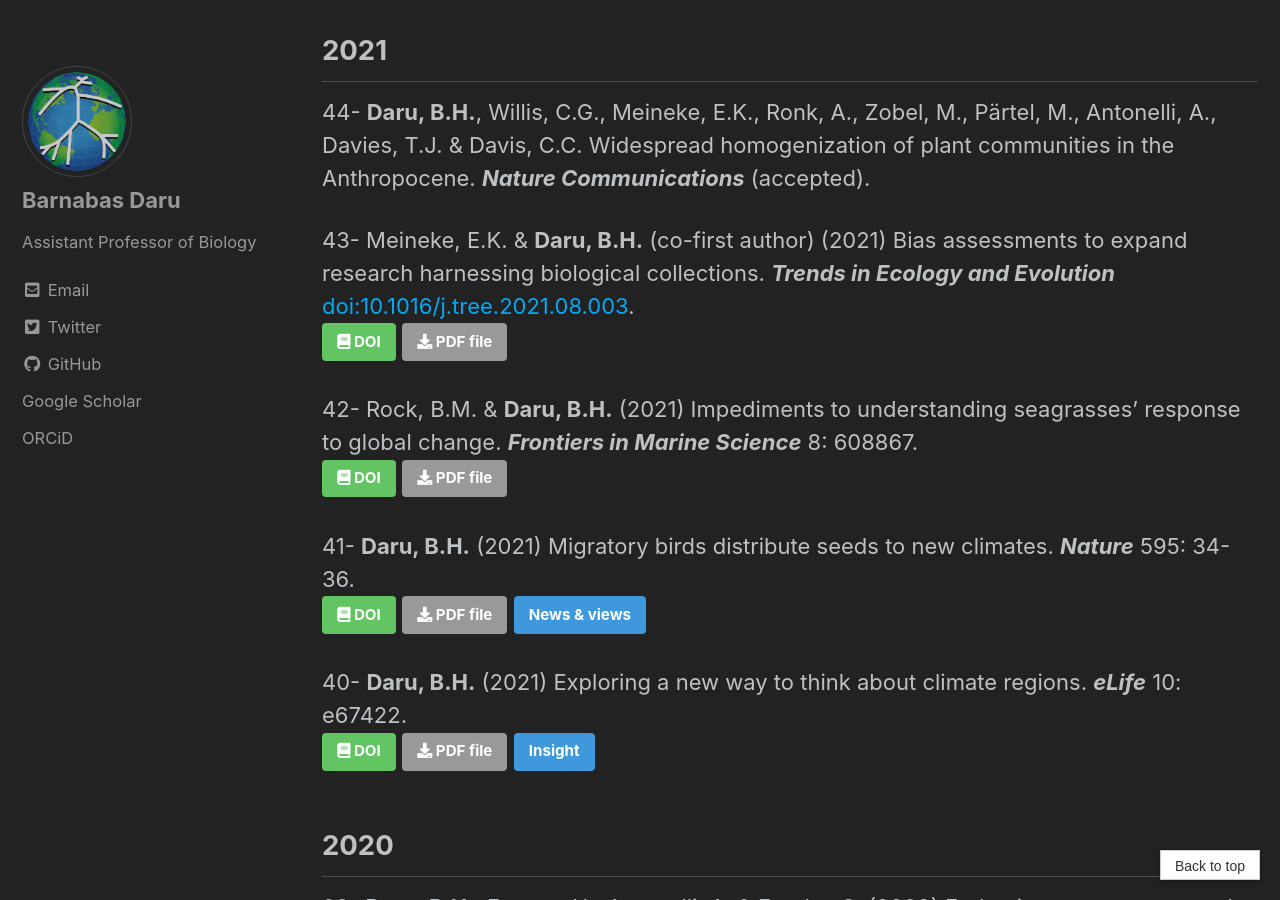
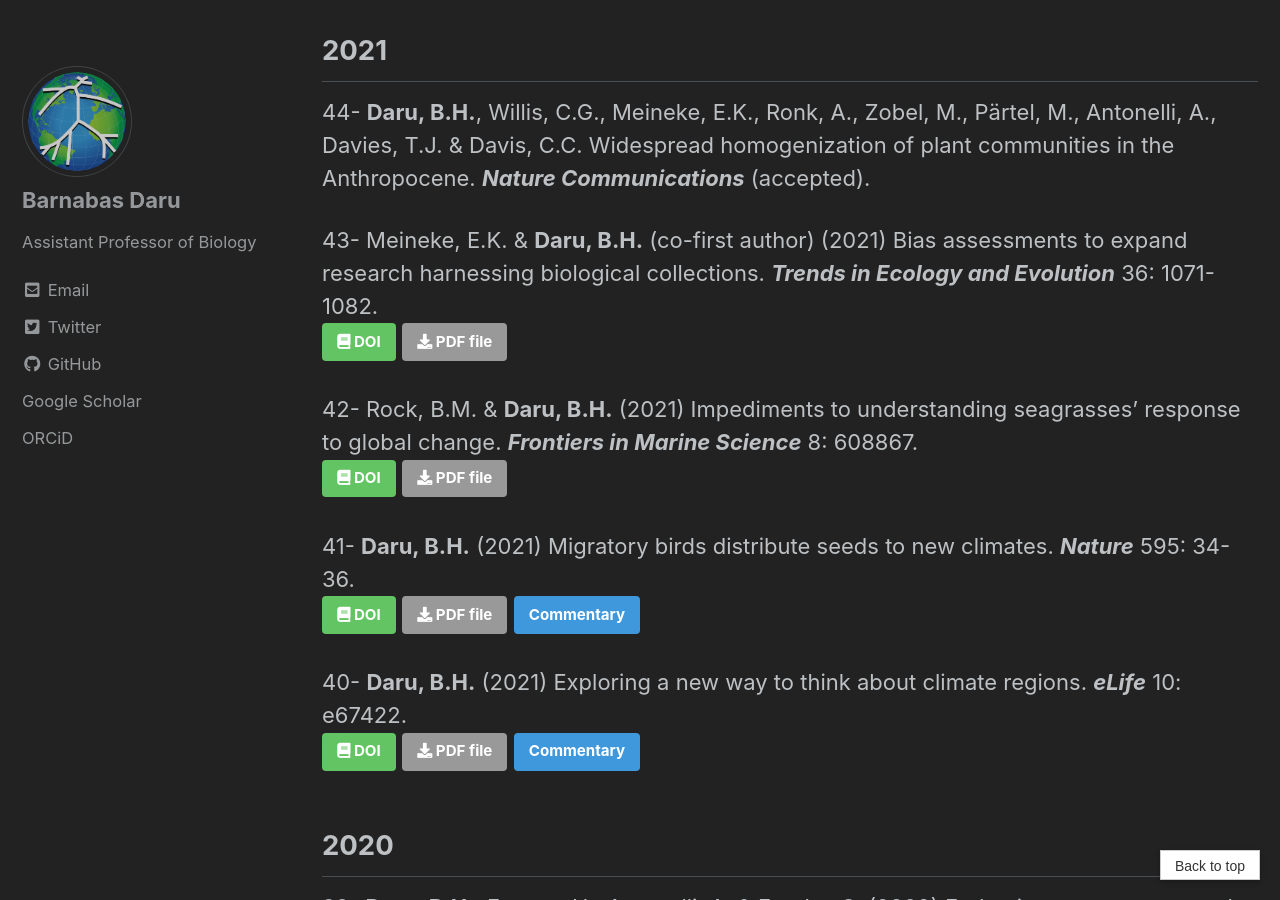
Before and after one commit to darunabas/darulab.github.io, a Jekyll site: the page built from _pages/publications.md, in a window 1280 px wide and 900 px high, scrolled down 397 px. Built offline with Jekyll 4.4.1, drawn with Linux system fonts in a browser that asks for light colours; cached includes are drawn as plain includes.

Commit message:
updated TREE pub

```diff
--- a/_pages/publications.md
+++ b/_pages/publications.md
@@ -18,7 +18,7 @@ tags: []
 
 44- **Daru, B.H.**, Willis, C.G., Meineke, E.K., Ronk, A., Zobel, M., Pärtel, M., Antonelli, A., Davies, T.J. & Davis, C.C. Widespread homogenization of plant communities in the Anthropocene. **_Nature Communications_** (accepted).
 
-43- Meineke, E.K. & **Daru, B.H.** (co-first author) (2021) Bias assessments to expand research harnessing biological collections. **_Trends in Ecology and Evolution_** [doi:10.1016/j.tree.2021.08.003](https://doi.org/10.1016/j.tree.2021.08.003){:target="_blank"}.<br>
+43- Meineke, E.K. & **Daru, B.H.** (co-first author) (2021) Bias assessments to expand research harnessing biological collections. **_Trends in Ecology and Evolution_** 36: 1071-1082.<br>
   [<i class="fa fa-book" aria-hidden="true"></i> DOI](https://doi.org/10.1016/j.tree.2021.08.003){: .btn .btn--small .btn--success}{:target="_blank"}
   [<i class="fa fa-download" aria-hidden="true"></i> PDF file]({{ site.baseurl}}/docs/43_MeinekeDaru2021_TREE.pdf){: .btn .btn--small .btn--primary}{:target="_blank"}
 
@@ -29,11 +29,11 @@ tags: []
 41- **Daru, B.H.** (2021) Migratory birds distribute seeds to new climates. **_Nature_** 595: 34-36.<br>
   [<i class="fa fa-book" aria-hidden="true"></i> DOI](https://doi.org/10.1038/d41586-021-01547-1){: .btn .btn--small .btn--success}{:target="_blank"}
   [<i class="fa fa-download" aria-hidden="true"></i> PDF file]({{ site.baseurl}}/docs/42_Daru2021_NATURE.pdf){: .btn .btn--small .btn--primary}{:target="_blank"}
-  [News & views](https://doi.org/10.1038/d41586-021-01547-1){: .btn .btn--small .btn--info}{:target="_blank"}
+  [Commentary](https://doi.org/10.1038/d41586-021-01547-1){: .btn .btn--small .btn--info}{:target="_blank"}
 
 40- **Daru, B.H.** (2021) Exploring a new way to think about climate regions. **_eLife_** 10: e67422.<br>
   [<i class="fa fa-book" aria-hidden="true"></i> DOI](https://doi.org/10.7554/eLife.67422){: .btn .btn--small .btn--success}{:target="_blank"}
-  [<i class="fa fa-download" aria-hidden="true"></i> PDF file]({{ site.baseurl}}/docs/40_Daru2021_eLife.pdf){: .btn .btn--small .btn--primary}{:target="_blank"} [Insight](https://doi.org/10.7554/eLife.67422){: .btn .btn--small .btn--info}{:target="_blank"}
+  [<i class="fa fa-download" aria-hidden="true"></i> PDF file]({{ site.baseurl}}/docs/40_Daru2021_eLife.pdf){: .btn .btn--small .btn--primary}{:target="_blank"} [Commentary](https://doi.org/10.7554/eLife.67422){: .btn .btn--small .btn--info}{:target="_blank"}
 
 ## 2020
 
```
Also changed, not shown: 1 other file.
